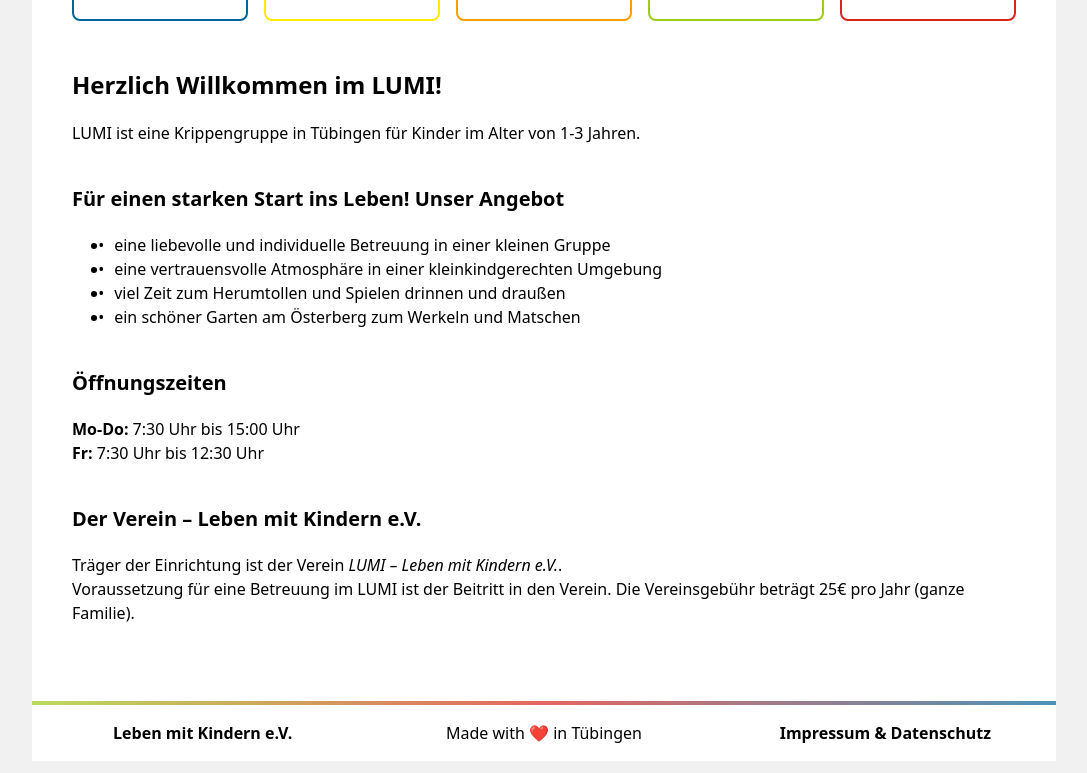
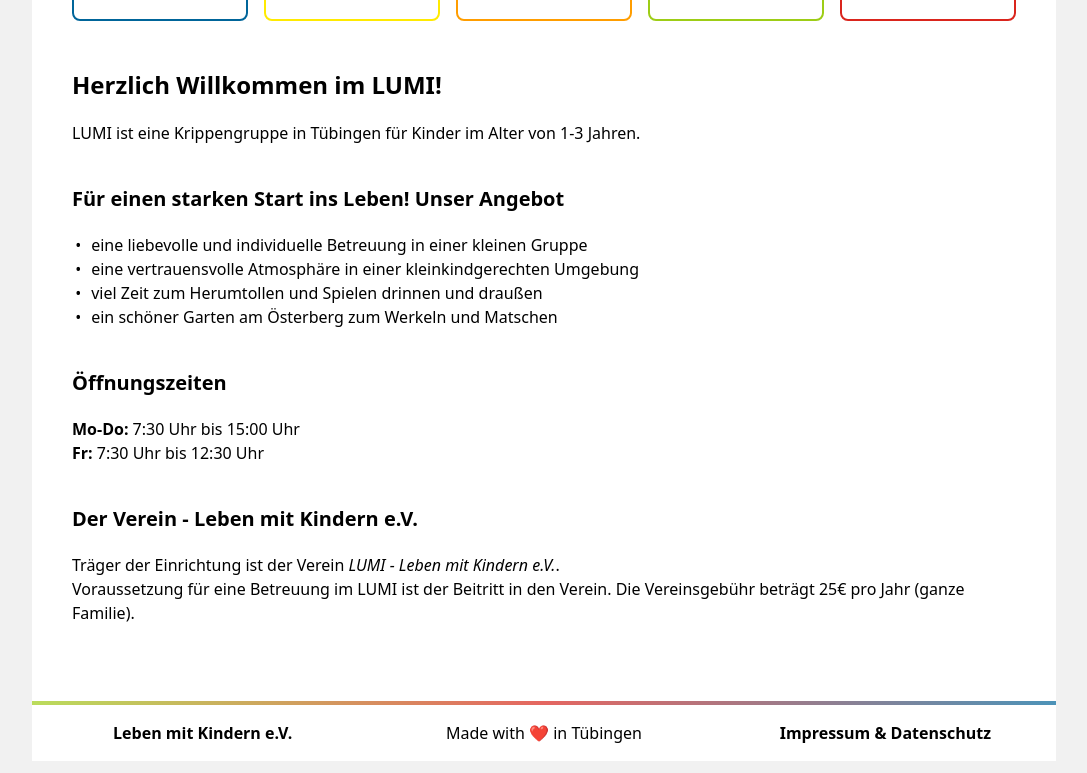
Before and after one commit to marcusvetter/lumi-tuebingen, a Next.js app: page / in a window 1280 px wide. Shown: the part 626-1399 px from the top of the page, without its empty margins (96-1183 px from the left). Built offline with nearby package versions, Linux system fonts and the light colour scheme.

Commit message:
feat: update formatting

```diff
--- a/app/page.tsx
+++ b/app/page.tsx
@@ -1,7 +1,7 @@
 import type { Metadata } from "next";
 
 export const metadata: Metadata = {
-  title: "LUMI – Leben mit Kindern e.V.",
+  title: "LUMI - Leben mit Kindern e.V.",
   description: "LUMI",
 };
 
@@ -17,7 +17,7 @@ export default function Home() {
       </div> */}
 
       <h2>Für einen starken Start ins Leben! Unser Angebot</h2>
-      <ul className="list-disc list-inside">
+      <ul>
         <li>eine liebevolle und individuelle Betreuung in einer kleinen Gruppe</li>
         <li>eine vertrauensvolle Atmosphäre in einer kleinkindgerechten Umgebung</li>
         <li>viel Zeit zum Herumtollen und Spielen drinnen und draußen</li>
@@ -28,9 +28,9 @@ export default function Home() {
       <p><strong>Mo-Do:</strong> 7:30 Uhr bis 15:00 Uhr<br />
         <strong>Fr:</strong> 7:30 Uhr bis 12:30 Uhr</p>
 
-      <h2>Der Verein – Leben mit Kindern e.V.</h2>
+      <h2>Der Verein - Leben mit Kindern e.V.</h2>
       <p>
-        Träger der Einrichtung ist der Verein <em>LUMI – Leben mit Kindern e.V.</em>.<br />
+        Träger der Einrichtung ist der Verein <em>LUMI - Leben mit Kindern e.V.</em>.<br />
         Voraussetzung für eine Betreuung im LUMI ist der Beitritt in den Verein. Die Vereinsgebühr beträgt 25€ pro Jahr (ganze Familie).
       </p>
     </div>
```
